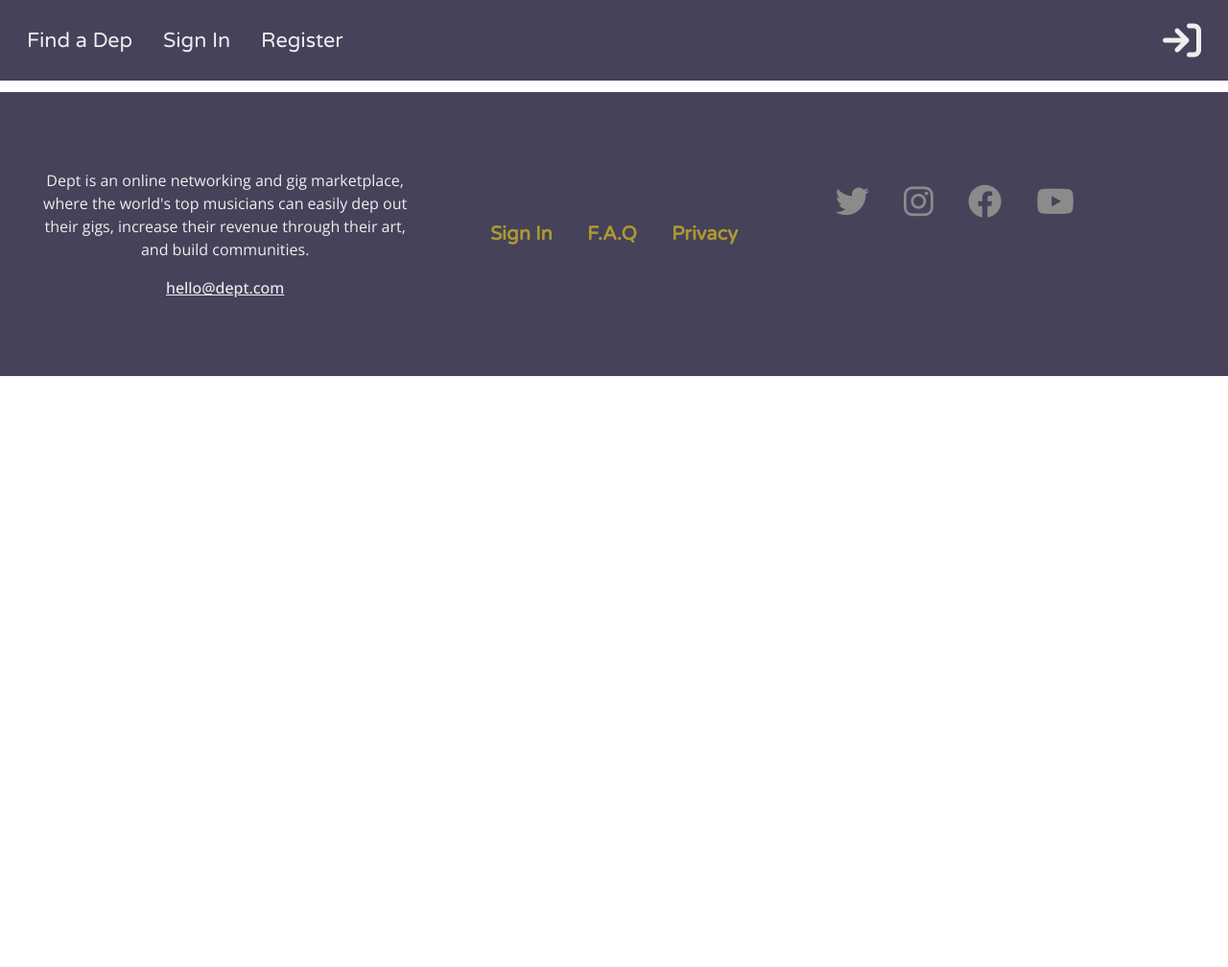
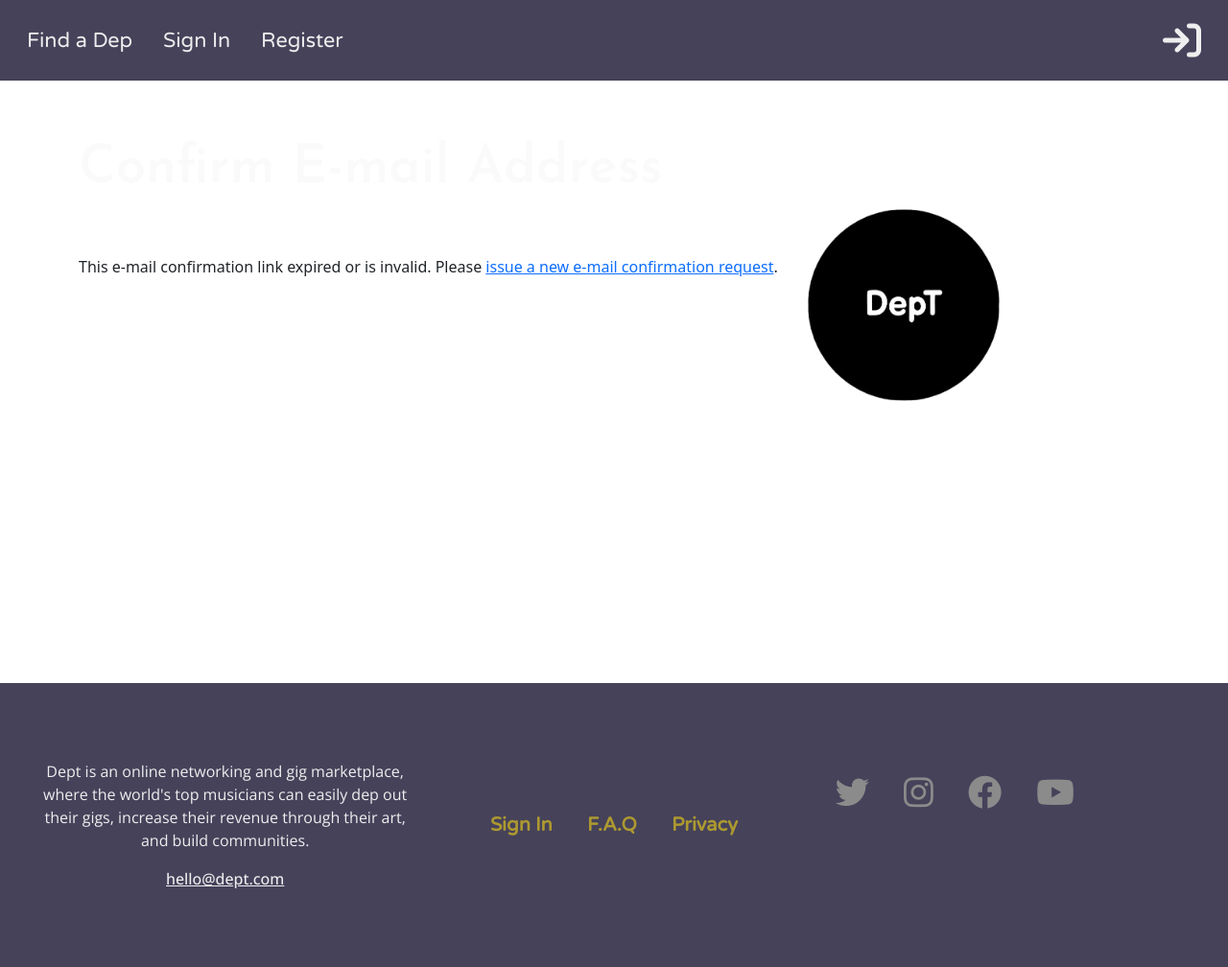
Before and after one commit to OliverCadman/dept_ci_ms4, a Django app: a page that uses templates/allauth/account/email_confirm.html in a window 1280 px wide. Shown: the whole page at 96% size. Before the commit the page ends 392 px from the top, so only its background shows below. Run offline with Django 4.2, Linux system fonts and the light colour scheme; data comes from the database, SQL or seed files in the repository.

Commit message:
Adjusted markup up email confirm page. Added logo to email verify and confirm pages

```diff
--- a/templates/allauth/account/email_confirm.html
+++ b/templates/allauth/account/email_confirm.html
@@ -6,26 +6,47 @@
 {% block head_title %}{% trans "Confirm E-mail Address" %}{% endblock %}
 
 
-{% block content %}
-<h1>{% trans "Confirm E-mail Address" %}</h1>
-
+{% block inner_content %}
+<section class="auth-section">
+    <div class="container auth-container">
+        <div class="row">
+            <div class="col-12 col-lg-8 mt-5">
+                <h1 class="auth-header verify mt-4">{% trans "Confirm E-mail Address" %}</h1>
+            </div>
+        </div>
+        <div class="row">
+            <div class="col-12 col-lg-8 mt-5">
                 {% if confirmation %}
 
                     {% user_display confirmation.email_address.user as user_display %}
 
-<p>{% blocktrans with confirmation.email_address.email as email %}Please confirm that <a href="mailto:{{ email }}">{{ email }}</a> is an e-mail address for user {{ user_display }}.{% endblocktrans %}</p>
+                    <p class="auth-info">{% blocktrans with confirmation.email_address.email as email %}Please confirm that <a href="mailto:{{ email }}">{{ email }}</a> is an e-mail address for user {{ user_display }}.{% endblocktrans %}</p>
 
                     <form method="post" action="{% url 'account_confirm_email' confirmation.key %}">
                     {% csrf_token %}
-    <button type="submit">{% trans 'Confirm' %}</button>
+                    <div class="auth-btn-wrapper">
+                        <button type="submit" class="btn auth-btn confirm-email">{% trans 'Confirm' %}</button>
+                    </div>
                     </form>
 
                     {% else %}
 
                     {% url 'account_email' as email_url %}
 
-<p>{% blocktrans %}This e-mail confirmation link expired or is invalid. Please <a href="{{ email_url }}">issue a new e-mail confirmation request</a>.{% endblocktrans %}</p>
+                    <p class="auth-info">{% blocktrans %}This e-mail confirmation link expired or is invalid. Please <a href="{{ email_url }}">issue a new e-mail confirmation request</a>.{% endblocktrans %}</p>
+                    {% endif %}
+            </div>
+              <div class="col-12 col-lg-4">
+                        <div class="float-end float-md-none">
+                            <figure>
+                                <img src="{{MEDIA_URL}}dept-logo.webp" alt="DepT Logo" width="200" height="200" class="dept-logo-lg">
+                            </figure>
 
-{% endif %}
+                        </div>
+                    </div>
+        </div>
+    </div>
+</section>
+
 
 {% endblock %}
--- a/templates/allauth/account/login.html
+++ b/templates/allauth/account/login.html
@@ -43,7 +43,7 @@
           <input type="hidden" name="{{ redirect_field_name }}" value="{{ redirect_field_value }}" />
           {% endif %}
           <a class="button secondaryAction" href="{% url 'account_reset_password' %}">{% trans "Forgot Password?" %}</a>
-          <button class="btn auth-btn" type="submit">{% trans "Login" %}</button>
+          <button class="btn auth-btn" type="submit">{% trans "Login with Email/Username" %}</button>
         </form>
       </div>
     </div>
--- a/templates/allauth/account/signup.html
+++ b/templates/allauth/account/signup.html
@@ -44,7 +44,7 @@
             <input type="hidden" name="{{ redirect_field_name }}" value="{{ redirect_field_value }}" />
             {% endif %}
             <div class="auth-button-wrapper">
-              <button type="submit" class="btn auth-btn">{% trans "Sign Up" %} &raquo;</button>
+              <button type="submit" class="btn auth-btn">{% trans "Sign Up with Email" %} &raquo;</button>
             </div>
             <p>{% blocktrans %}Already have an account? Then please <a href="{{ login_url }}">sign in</a>.{% endblocktrans %}</p>
           </form>
```
Also changed, not shown: templates/allauth/account/verification_sent.html (+22 -3 lines). Lines whose indentation alone changed are shown as unchanged.
